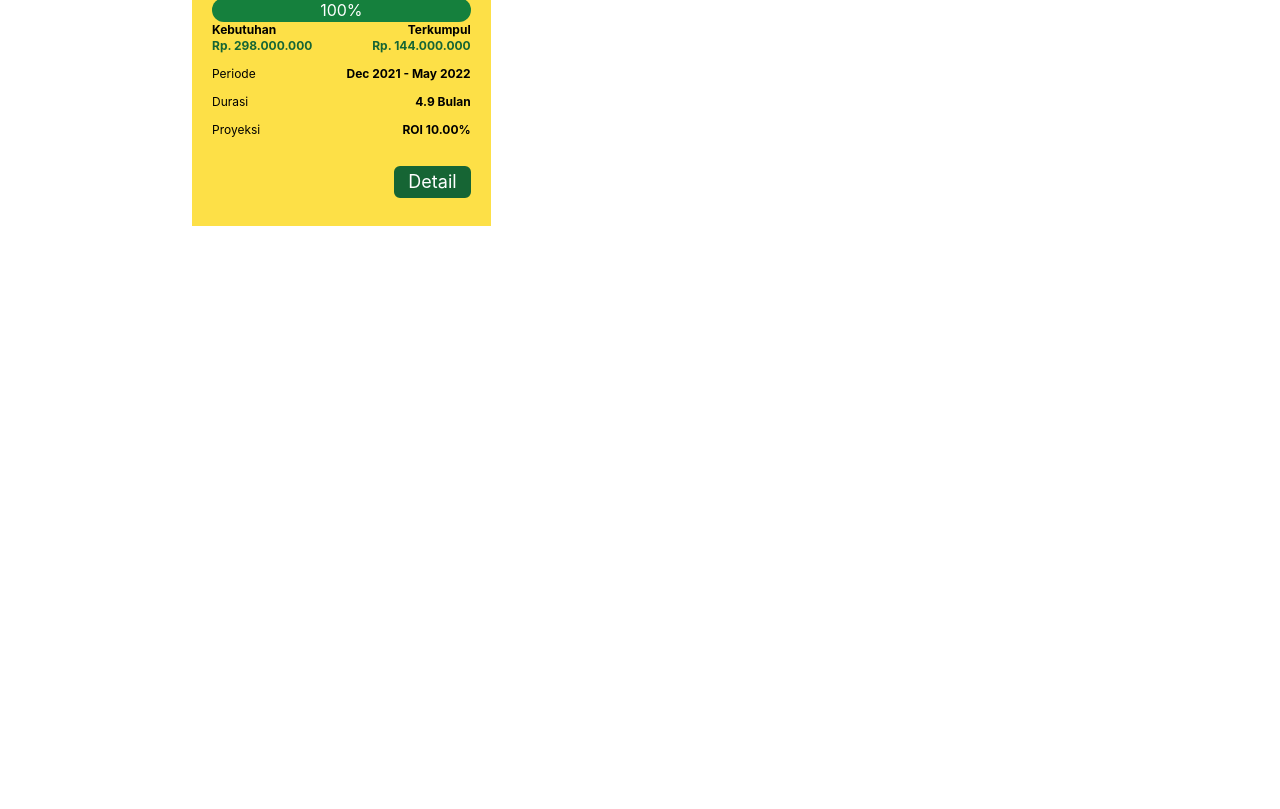
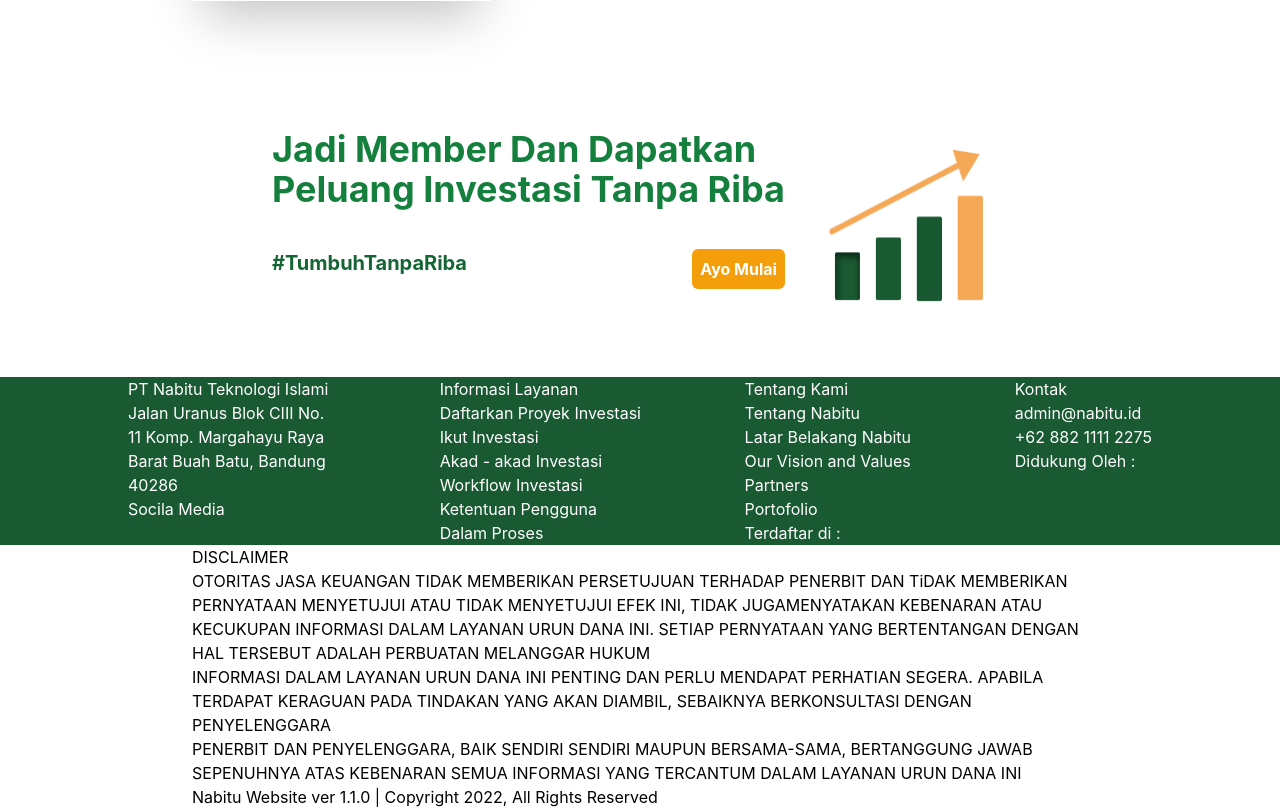
Before and after one commit to m-nahrowi/slicing-nabitu, a Next.js app: page / in a window 1280 px wide. Shown: the part 720-1529 px from the top of the page. Before the commit the page ends 946 px from the top, so only its background shows below. Built offline with nearby package versions, Linux system fonts and the light colour scheme.

Commit message:
add "update index footer "

```diff
--- a/pages/index.js
+++ b/pages/index.js
@@ -75,10 +75,10 @@
 
       <div className="mx-48 mt-10">
 
-        <div className='bg-yellow-300 w-1/3 flex flex-col'>
-          <div>
+        <div className='bg-white w-1/3 flex flex-col shadow-2xl'>
+          {/* <div>
             <img src='image/kasur.jpg' className='relative' alt="data " />
-          </div>
+          </div> */}
           <div className='py-7 px-5'>
             <div className='flex justify-center'>
               <div className='flex flex-col w-full'>
@@ -166,9 +166,140 @@
               </div>
             </div>
           </div>
+
+
+        </div>
+        <div className='mt-32 flex justify-between mx-20'>
+          <div>
+            <h1 className='text-4xl font-bold text-green-700'>
+              Jadi Member Dan Dapatkan <br /> Peluang Investasi Tanpa Riba
+            </h1>
+            <div className='flex justify-between mt-10'>
+              <p className='text-xl text-green-800 font-bold'>
+                #TumbuhTanpaRiba
+              </p>
+              <div className='bg-amber-500 rounded-md'>
+                <p className=' text-white font-bold p-2'>
+                  Ayo Mulai
+                </p>
+              </div>
+
+            </div>
+          </div>
+          <div>
+            <img src="image/saham.png" alt="saham" className='w-48 h-48' />
+          </div>
+
+        </div>
+      </div>
+
+      <footer className=''>
+
+        <div className='bg-[#195A32] text-white'>
+          <div className=' mx-32 mt-14'>
+            <div className='flex justify-between'>
+              <div >
+                <h1>
+                  PT Nabitu Teknologi Islami
+                </h1>
+                <p className='w-52'>
+                  Jalan Uranus Blok CIII No. 11
+                  Komp. Margahayu Raya Barat
+                  Buah Batu, Bandung 40286
+                </p>
+                <div>
+                  <p>Socila Media</p>
+                </div>
+              </div>
+              <div>
+                <h1>
+                  Informasi Layanan
+                </h1>
+                <p>
+                  Daftarkan Proyek Investasi
+                </p>
+                <p>
+                  Ikut Investasi
+                </p>
+                <p>
+                  Akad - akad Investasi
+                </p>
+                <p>
+                  Workflow Investasi
+                </p>
+                <p>
+                  Ketentuan Pengguna
+                </p>
+                <div>
+                  <p>Dalam Proses</p>
+                </div>
+              </div>
+              <div>
+                <h1>
+                  Tentang Kami
+                </h1>
+                <p>
+                  Tentang Nabitu
+                </p>
+                <p>
+                  Latar Belakang Nabitu
+                </p>
+                <p>
+                  Our Vision and Values
+                </p>
+                <p>
+                  Partners
+                </p>
+                <p>
+                  Portofolio
+                </p>
+                <div>
+                  <p>Terdaftar di :</p>
+                </div>
+              </div>
+
+              <div>
+                <h1>
+                  Kontak
+                </h1>
+                <p>
+                  admin@nabitu.id
+                </p>
+                <p>
+                  +62 882 1111 2275
+                </p>
+
+                <div>
+                  <p>Didukung Oleh :</p>
+                </div>
+              </div>
+            </div>
+
+
+          </div>
         </div>
 
-      </div>
+        <div className='mx-48'>
+              <h1>
+                DISCLAIMER
+              </h1>
+              <p>
+                OTORITAS JASA KEUANGAN TIDAK MEMBERIKAN PERSETUJUAN TERHADAP PENERBIT DAN TiDAK MEMBERIKAN PERNYATAAN MENYETUJUI ATAU TIDAK MENYETUJUI EFEK INI, TIDAK JUGAMENYATAKAN KEBENARAN ATAU KECUKUPAN INFORMASI DALAM LAYANAN URUN DANA INI. SETIAP PERNYATAAN YANG BERTENTANGAN DENGAN HAL TERSEBUT ADALAH PERBUATAN MELANGGAR HUKUM
+              </p>
+              <p>
+                INFORMASI DALAM LAYANAN URUN DANA INI PENTING DAN PERLU MENDAPAT PERHATIAN SEGERA. APABILA TERDAPAT KERAGUAN PADA TINDAKAN YANG AKAN DIAMBIL, SEBAIKNYA BERKONSULTASI DENGAN PENYELENGGARA
+              </p>
+              <p>
+                PENERBIT DAN PENYELENGGARA, BAIK SENDIRI SENDIRI MAUPUN BERSAMA-SAMA, BERTANGGUNG JAWAB SEPENUHNYA ATAS KEBENARAN SEMUA INFORMASI YANG TERCANTUM DALAM LAYANAN URUN DANA INI
+              </p>
+              <p>
+                Nabitu Website ver 1.1.0 | Copyright 2022, All Rights Reserved
+              </p>
+            </div>
+
+
+
+      </footer>
 
 
     </div>
```
Also changed, not shown: public/image/saham.png (added).
